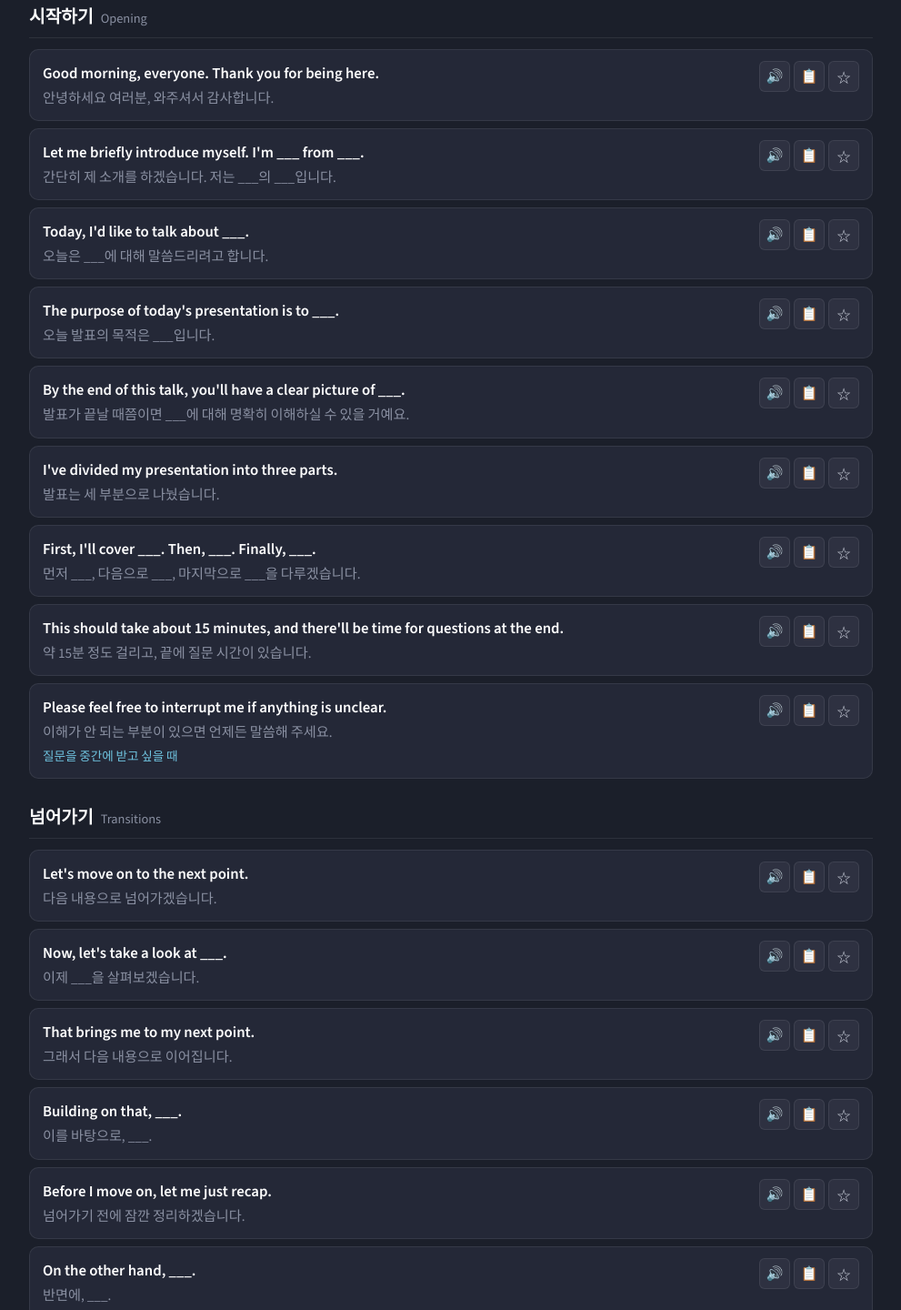
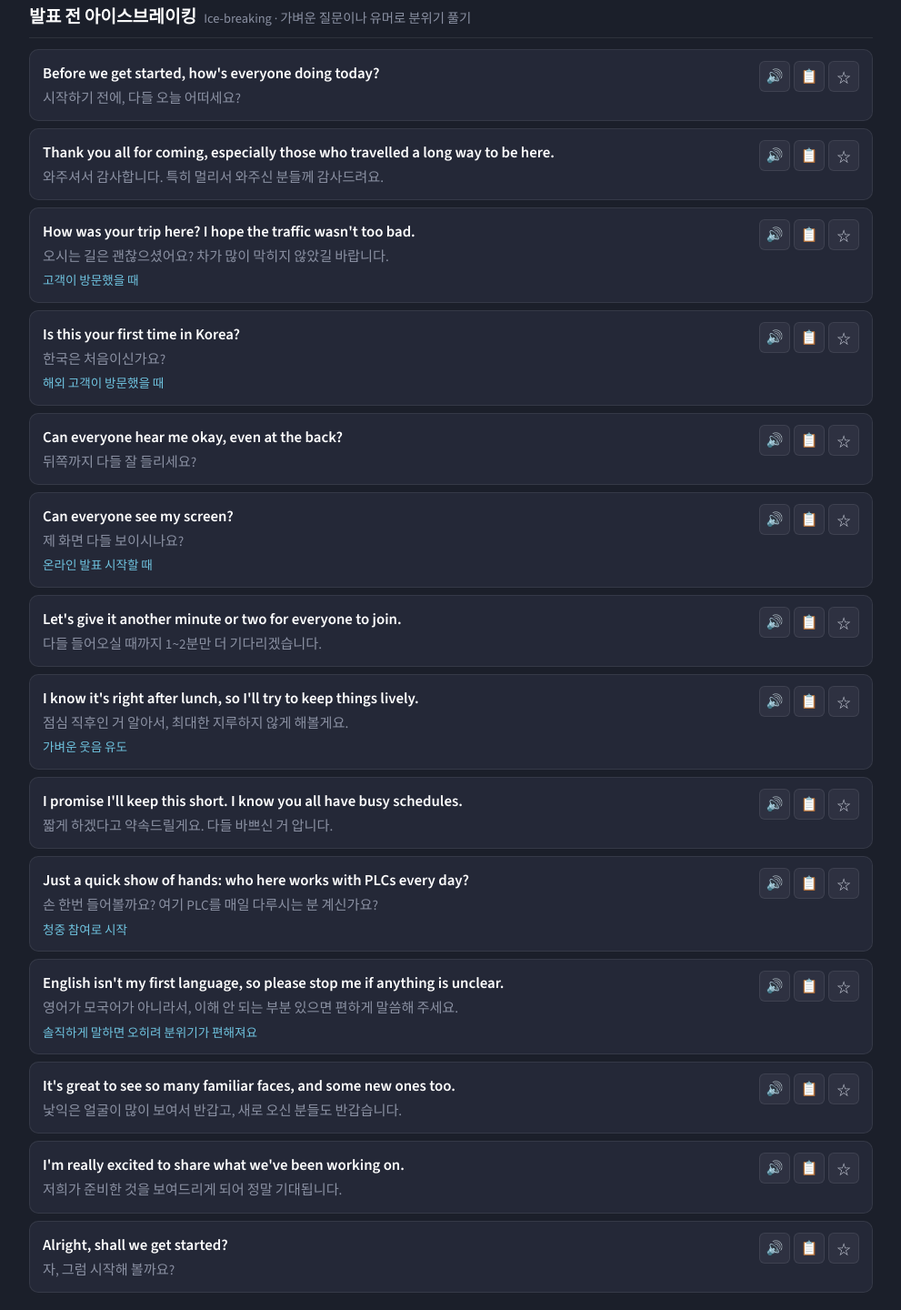
Before and after one commit to sung91821-dev/English_Edu, a plain HTML site: page index.html in a window 1280 px wide. Shown: the part 338-1778 px from the top of the page at 91% size, without its empty margins (144-1135 px from the left). Drawn offline with nearby package versions, Linux system fonts and the light colour scheme.

Commit message:
Add pre-presentation ice-breaking sentences
Co-Authored-By: Claude Opus 5.5 <noreply@anthropic.com>
Claude-Session: https://claude.ai/code/session_015zQyKJWVzgyYiy6w1JmYG9

```diff
--- a/index.html
+++ b/index.html
@@ -203,6 +203,22 @@
 <script>
 /* ───────────── 데이터 ───────────── */
 const PHRASES = [
+  { title: '발표 전 아이스브레이킹', sub: 'Ice-breaking · 가벼운 질문이나 유머로 분위기 풀기', items: [
+    { en: "Before we get started, how's everyone doing today?", ko: "시작하기 전에, 다들 오늘 어떠세요?" },
+    { en: "Thank you all for coming, especially those who travelled a long way to be here.", ko: "와주셔서 감사합니다. 특히 멀리서 와주신 분들께 감사드려요." },
+    { en: "How was your trip here? I hope the traffic wasn't too bad.", ko: "오시는 길은 괜찮으셨어요? 차가 많이 막히지 않았길 바랍니다.", note: "고객이 방문했을 때" },
+    { en: "Is this your first time in Korea?", ko: "한국은 처음이신가요?", note: "해외 고객이 방문했을 때" },
+    { en: "Can everyone hear me okay, even at the back?", ko: "뒤쪽까지 다들 잘 들리세요?" },
+    { en: "Can everyone see my screen?", ko: "제 화면 다들 보이시나요?", note: "온라인 발표 시작할 때" },
+    { en: "Let's give it another minute or two for everyone to join.", ko: "다들 들어오실 때까지 1~2분만 더 기다리겠습니다." },
+    { en: "I know it's right after lunch, so I'll try to keep things lively.", ko: "점심 직후인 거 알아서, 최대한 지루하지 않게 해볼게요.", note: "가벼운 웃음 유도" },
+    { en: "I promise I'll keep this short. I know you all have busy schedules.", ko: "짧게 하겠다고 약속드릴게요. 다들 바쁘신 거 압니다." },
+    { en: "Just a quick show of hands: who here works with PLCs every day?", ko: "손 한번 들어볼까요? 여기 PLC를 매일 다루시는 분 계신가요?", note: "청중 참여로 시작" },
+    { en: "English isn't my first language, so please stop me if anything is unclear.", ko: "영어가 모국어가 아니라서, 이해 안 되는 부분 있으면 편하게 말씀해 주세요.", note: "솔직하게 말하면 오히려 분위기가 편해져요" },
+    { en: "It's great to see so many familiar faces, and some new ones too.", ko: "낯익은 얼굴이 많이 보여서 반갑고, 새로 오신 분들도 반갑습니다." },
+    { en: "I'm really excited to share what we've been working on.", ko: "저희가 준비한 것을 보여드리게 되어 정말 기대됩니다." },
+    { en: "Alright, shall we get started?", ko: "자, 그럼 시작해 볼까요?" },
+  ]},
   { title: '시작하기', sub: 'Opening', items: [
     { en: "Good morning, everyone. Thank you for being here.", ko: "안녕하세요 여러분, 와주셔서 감사합니다." },
     { en: "Let me briefly introduce myself. I'm ___ from ___.", ko: "간단히 제 소개를 하겠습니다. 저는 ___의 ___입니다." },
```
